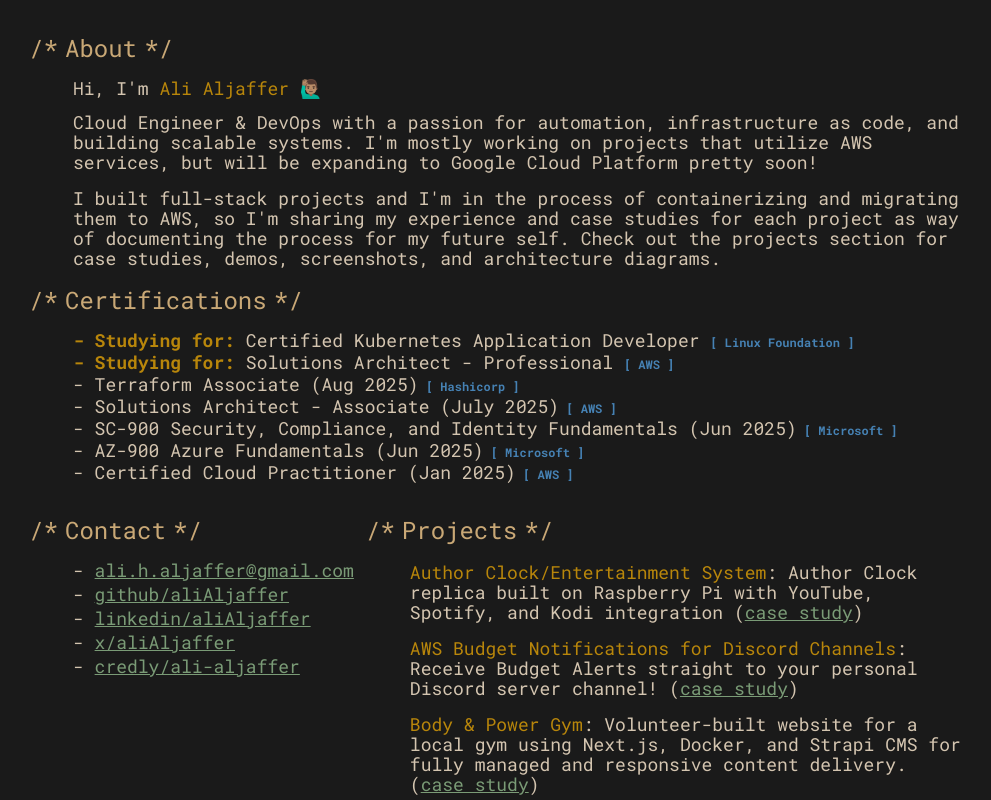
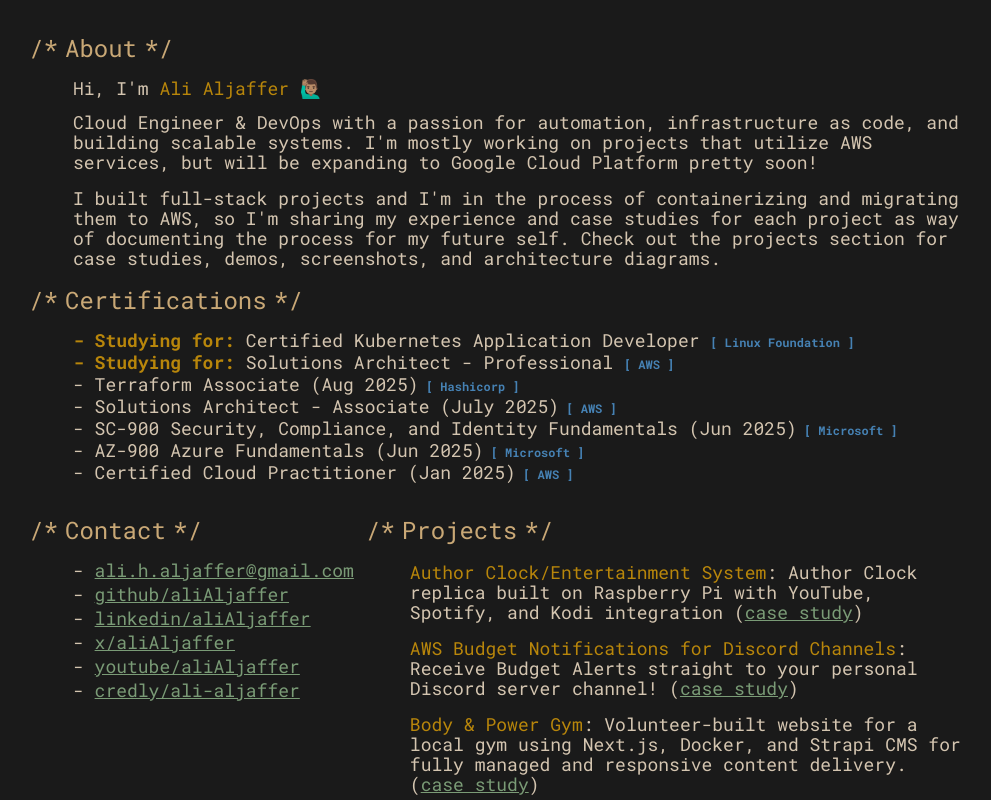
Before and after one commit to aliAljaffer/aliAljaffer.github.io, a Next.js app: page / in a window 1280 px wide. Shown: the top 800 px of the page, without its empty margins (127-1118 px from the left). Built offline with nearby package versions, Linux system fonts and the light colour scheme.

Commit message:
added youtube link

```diff
--- a/src/app/page.tsx
+++ b/src/app/page.tsx
@@ -26,6 +26,11 @@ const contactData = [
     label: "X",
     value: "https://x.com/alialjaffer",
     showAs: "x/aliAljaffer",
+  },
+  {
+    label: "YouTube",
+    value: "https://www.youtube.com/@aliAljaffer",
+    showAs: "youtube/aliAljaffer",
   },
   {
     label: "Credly",
```
